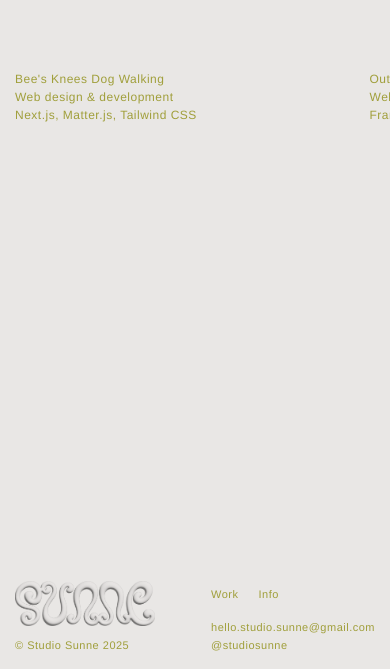
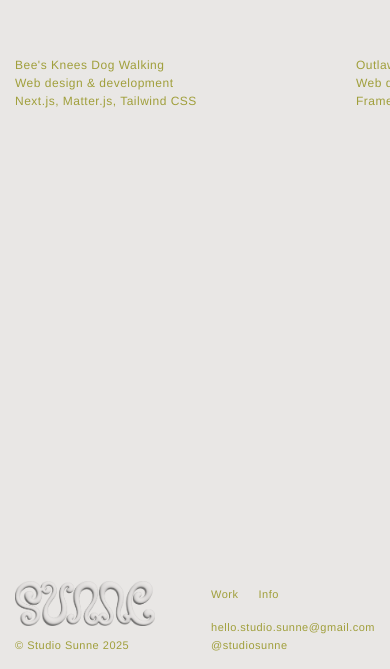
Before and after one commit to abigailforeman1/studio-sunne, a Next.js app: page /work in a window 390 px wide. Shown: the part 175-844 px from the top of the page. Built offline with nearby package versions, Linux system fonts and the light colour scheme.

Commit message:
updating padding

```diff
--- a/app/components/VideoPlayer.jsx
+++ b/app/components/VideoPlayer.jsx
@@ -6,7 +6,7 @@ import css from "../ui/work.module.css";
 const VideoPlayer = (props) => {
   //video path
   const { videosrc } = props;
-  const [ready, setReady] = useState(false);
+  // const [ready, setReady] = useState(false);
   const [playerShouldPlay, setPlayerShouldPlay] = useState(false);
   const [hasWindow, setHasWindow] = useState(false);
   const [windowWidth, setWindowWidth] = useState(
@@ -30,21 +30,23 @@ const VideoPlayer = (props) => {
     }
   }, []);
 
-  useEffect(() => {
-    // console.log("ready?", ready);
-  }, [ready]);
+  // useEffect(() => {
+  //   console.log("ready?", ready);
+  // }, [ready]);
 
   return (
     <Suspense fallback={<div className={css.workCardText}>loading...</div>}>
       {hasWindow && (
         <div className={css.reactplayerWrapper}>
           <ReactPlayer
-            onMouseEnter={() => {
-              setPlayerShouldPlay(true);
-            }}
-            onMouseLeave={() => {
-              setPlayerShouldPlay(false);
-            }}
+            // onMouseEnter={() => {
+            //   console.log("mouse enter")
+            //   setPlayerShouldPlay(true);
+            // }}
+            // onMouseLeave={() => {
+            //   console.log("mouse leave")
+            //   setPlayerShouldPlay(false);
+            // }}
             height="100%"
             width="100%"
             playsinline={true}
@@ -54,10 +56,11 @@ const VideoPlayer = (props) => {
             loop={true}
             onReady={() => {
               setPlayerShouldPlay(true);
-              setReady(true);
+              // setReady(true);
             }}
             playing={playerShouldPlay}
             onError={(e) => {
+              console.log("error", e)
               setPlayerShouldPlay(false);
             }}
             url={videosrc}
--- a/app/ui/work.module.css
+++ b/app/ui/work.module.css
@@ -1,7 +1,7 @@
 .work {
   width: 100vw;
   height: 100vh;
-  padding-top: 20px;
+  padding-top: 15px;
   background-color: #e9e7e5;
 }
 
@@ -107,18 +107,10 @@
 }
 
 @media only screen and (max-width: 479px) {
-  .work {
-    padding-left: 15px;
-    /* padding-top: 120px; */
-    /* height: 100vh;
-    width: 100vw;
-    display: flex;
-    justify-content: space-between;
-    overflow: visible;
-    padding-bottom: 110px; */
-  }
 
   .myswiper {
+    padding-right: 15px !important;
+    padding-left: 15px !important;
     height: 100%;
     /* width: 80%; */
     /* overflow: visible !important; */
```
